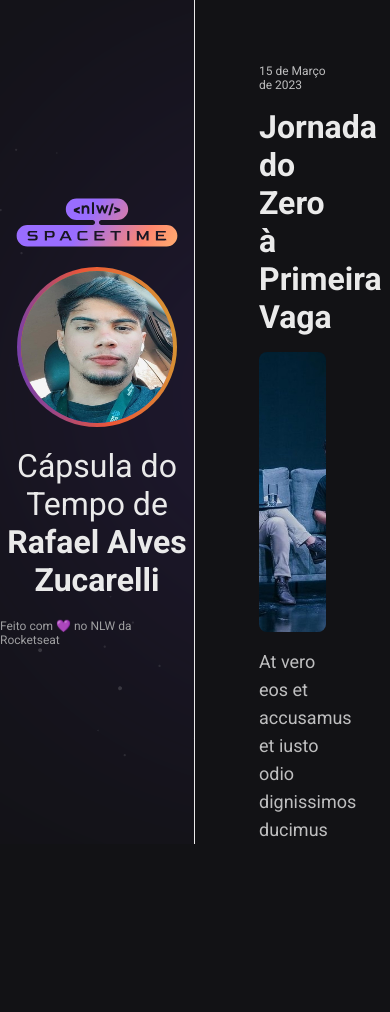
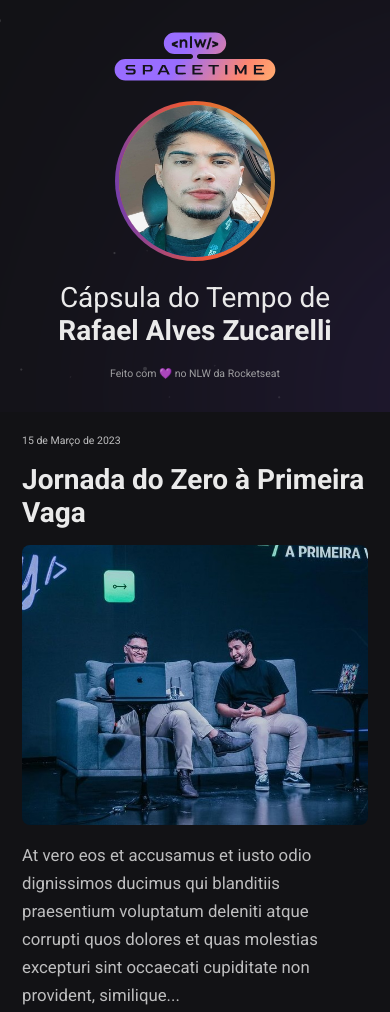
Before and after one commit to RafaelZucarelli/rocketseat-ignite-spacetime, a plain HTML site: page nlw/index.html in a window 390 px wide. Shown: the top 1012 px of the page. Before the commit the page ends 844 px from the top, so only its background shows below. Drawn offline with Linux system fonts and the light colour scheme.

Commit message:
Add files via upload

```diff
--- a/nlw/index.html
+++ b/nlw/index.html
@@ -39,10 +39,12 @@
       >
         <small>15 de Março de 2023</small>
         <h1>Jornada do Zero à Primeira Vaga</h1>
+        <div>
         <img
           src="assets/jornada.png"
           alt="Rafael e Pedrini apresentando o evento Jornada do Zero à Primeira Vaga"
         />
+        </div>
         <p>
           At vero eos et accusamus et iusto odio dignissimos ducimus qui
           blanditiis praesentium voluptatum deleniti atque corrupti quos dolores
@@ -57,10 +59,12 @@
       >
         <small>15 de Março de 2023</small>
         <h1>Jornada do Zero à Primeira Vaga</h1>
+        <div>
         <img
           src="./assets/jornada.png"
           alt="Rafael e Pedrini apresentando o evento Jornada do Zero à Primeira Vaga"
         />
+        </div>
         <p>
           At vero eos et accusamus et iusto odio dignissimos ducimus qui
           blanditiis praesentium voluptatum deleniti atque corrupti quos dolores
@@ -75,10 +79,12 @@
       >
         <small>15 de Março de 2023</small>
         <h1>Jornada do Zero à Primeira Vaga</h1>
+        <div>
         <img
           src="assets/jornada.png"
           alt="Rafael e Pedrini apresentando o evento Jornada do Zero à Primeira Vaga"
         />
+        </div>
         <p>
           At vero eos et accusamus et iusto odio dignissimos ducimus qui
           blanditiis praesentium voluptatum deleniti atque corrupti quos dolores
--- a/nlw/styles.css
+++ b/nlw/styles.css
@@ -2,6 +2,33 @@
   margin: 0;
   padding: 0;
   box-sizing: border-box;
+}
+
+:root {
+  font-size: 16px;
+}
+
+::-webkit-scrollbar {
+  width: 8px;
+}
+
+::-webkit-scrollbar-track {
+  background-color: #2c2c31;
+}
+
+::-webkit-scrollbar-thumb {
+  background-color: #9e9ea0;
+}
+
+@keyframes entering {
+  from {
+    opacity: 0;
+    transform: translateY(-200px);
+  }
+  to {
+    opacity: 1;
+    transform: translateY(0);
+  }
 }
 
 body {
@@ -21,7 +48,7 @@ nav {
   grid-area: timeline;
 
   overflow-y: scroll;
-
+  animation: entering 0.7s ease-in-out;
 }
 
 .memory {
@@ -35,11 +62,11 @@ nav {
 
 .memory small {
   color: #bebebf;
-  font-size: 12px;
+  font-size: 0.75rem;
 }
 
 .memory h1 {
-  font-size: 32px;
+  font-size: 2rem;
   color: #eaeaea;
 }
 
@@ -48,10 +75,22 @@ nav {
   height: 280px;
   object-fit: cover;
   border-radius: 8px;
+
+  transition: transform 0.3s ease-in-out;
+}
+
+.memory:hover {
+  transform: scale(1.1);
+}
+
+.memory div {
+  width: 100%;
+  height: 280px;
+  overflow: hidden;
 }
 
 .memory p {
-  font-size: 18px;
+  font-size: 1.2rem;
   color: #bebebf;
   line-height: 28px;
 }
@@ -73,6 +112,10 @@ aside {
   background-size: auto 100;
 }
 
+aside* {
+  animation: entering 0.7s ease-in-out;
+}
+
 aside img:nth-child(2) {
   width: 160px;
   height: 160px;
@@ -84,11 +127,35 @@ aside img:nth-child(2) {
 }
 
 aside p {
-  font-size: 32px;
+  font-size: 2rem;
   text-align: center;
 }
 
 aside span {
-  font-size: 12px;
+  font-size: 0.75rem;
   color: #9e9ea0;
 }
+
+@media (max-width: 768px) {
+  :root {
+    font-size: 14px;
+  }
+
+  body {
+    grid-template-columns: 1fr;
+    grid-template-rows: 0.2fr 0.8fr;
+    grid-template-areas:
+      "profile"
+      "timeline";
+  }
+
+  aside {
+    border-right: none;
+    padding: 32px 12px;
+  }
+
+  nav {
+    overflow-y: visible;
+    padding: 22px;
+  }
+}
```
